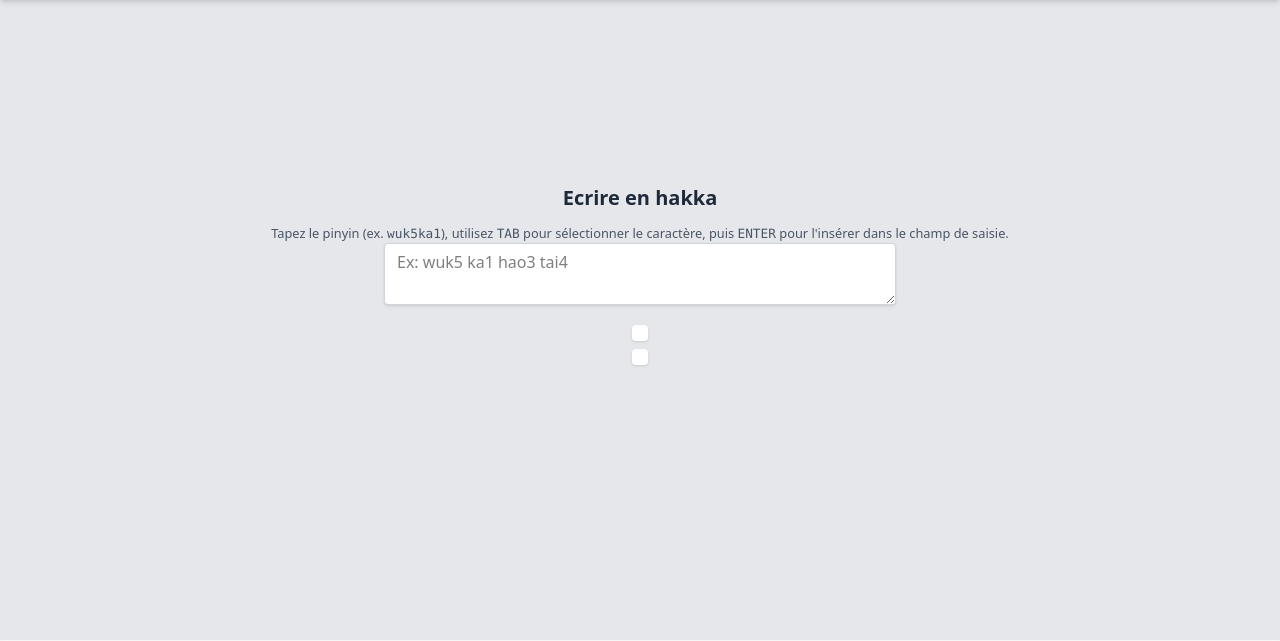
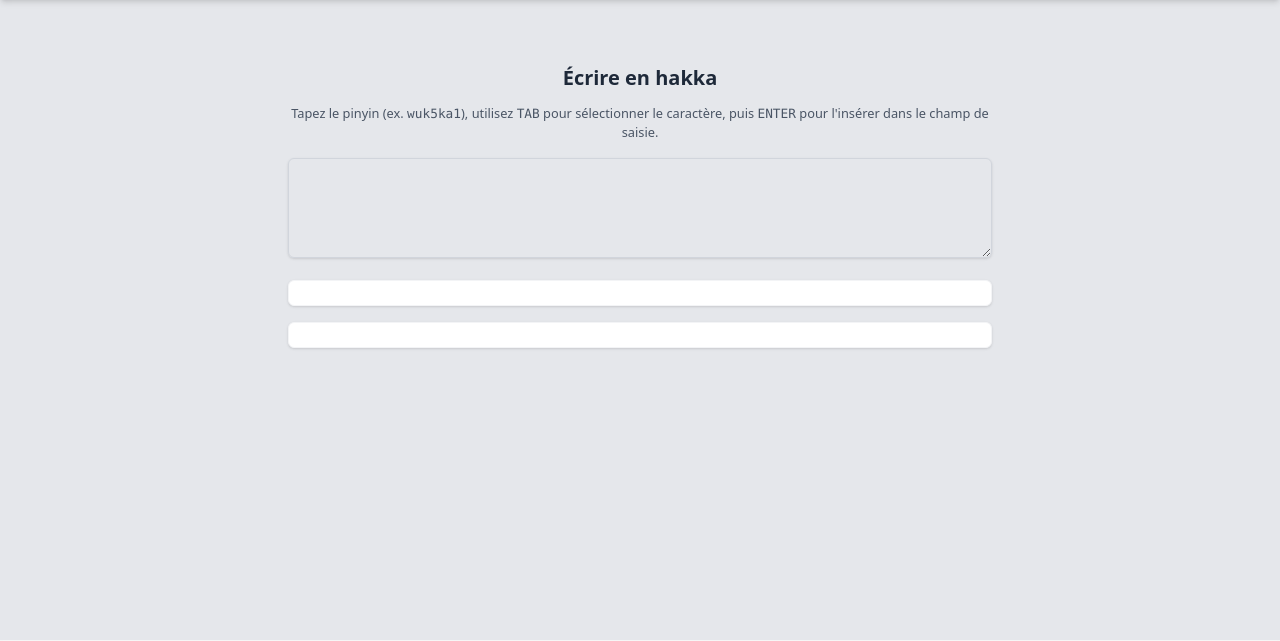
Before and after one commit to tahitoaa/hakka-tahiti, a Django app: page /converter/ in a window 1280 px wide. Shown: the part 108-749 px from the top of the page. Run offline with Django 5.2, Linux system fonts and the light colour scheme; tables that the repository leaves empty hold one stand-in row (values such as "Sample post").

Commit message:
upgrade converter br linebreaks + allow maj in pinyin col

```diff
--- a/hakkadbapp/management/commands/import_lexique.py
+++ b/hakkadbapp/management/commands/import_lexique.py
@@ -88,7 +88,7 @@
             # Clean inputs
             clean_pattern = rf"[{re.escape(string.punctuation)}\s]+"
             french = str(french_raw).strip()
-            pinyin = re.sub(clean_pattern, '', str(pinyin_raw)).strip()
+            pinyin = re.sub(clean_pattern, '', str(pinyin_raw).lower()).strip()
             hanzi = re.sub(clean_pattern, '', str(hanzi_raw)).strip()
 
             # Split into syllables and hanzi chars
--- a/hakkadbapp/templates/hakkadbapp/converter.html
+++ b/hakkadbapp/templates/hakkadbapp/converter.html
@@ -1,30 +1,32 @@
 {% extends "hakkadbapp/base.html" %}
 
 {% block content %}
-<div class="mt-10 flex flex-col items-center text-center p-30">
-    <label for="pinyin-input" class="text-xl font-bold mb-3 text-gray-800">
-        Ecrire en hakka
+<div class="mt-10 px-4 sm:px-6 lg:px-8 w-full max-w-screen-md mx-auto text-center">
+  <label for="pinyin-input" class="text-xl font-bold mb-3 text-gray-800 block">
+    Écrire en hakka
   </label>
 
-    <small class="text-gray-600">
-    Tapez le pinyin (ex. <code>wuk5ka1</code>), utilisez <kbd>TAB</kbd> pour sélectionner le caractère, puis
-    <kbd>ENTER</kbd> pour l'insérer dans le champ de saisie.
+  <small class="text-gray-600 block mb-4">
+    Tapez le pinyin (ex. <code>wuk5ka1</code>), utilisez <kbd>TAB</kbd> pour sélectionner le caractère,
+    puis <kbd>ENTER</kbd> pour l'insérer dans le champ de saisie.
   </small>
+
   <textarea id="pinyin-input"
             placeholder="Ex: wuk5 ka1 hao3 tai4"
-          class="bg-white w-full max-w-lg px-3 py-1.5 border border-gray-300 rounded text-base shadow-sm focus:outline-none focus:ring-1 focus:ring-indigo-400">
+            class="w-full px-4 py-2 border border-gray-300 rounded-md shadow-sm text-base focus:outline-none focus:ring-2 focus:ring-indigo-400 resize-y min-h-[100px] max-h-[300px]">
   </textarea>
+
   <div id="suggested-hanzi"
-     class="mt-3 text-base font-medium text-indigo-800 leading-tight break-words">
+       class="mt-4 text-base font-medium text-indigo-800 leading-tight break-words">
   </div>
+
   <div id="pinyin-sentence-results"
-     class="mt-2 text-sm text-gray-700 leading-snug text-left whitespace-normal bg-white p-2 rounded shadow-sm">
+       class="mt-4 text-sm text-gray-700 leading-snug text-left bg-white p-3 rounded-md shadow border border-gray-100">
   </div>
 
   <div id="pinyin-only"
-     class="mt-2 text-sm text-gray-700 leading-snug text-left whitespace-normal bg-white p-2 rounded shadow-sm">
+       class="mt-4 text-sm text-gray-700 leading-snug text-left bg-white p-3 rounded-md shadow border border-gray-100">
   </div>
-
 </div>
 
     <script>
@@ -167,6 +169,14 @@
             // Build rich pinyin output
             const inputHanzi = Array.from(input.value.trim());
             const pinyinRich = inputHanzi.map(h => {
+                if (h === '\n') {
+                    return '<br>';
+                }
+
+                if (h == ' ') {
+                    return '<span class="inline-block w-4"></span>';
+                }
+
                 const matches = getMatchesForHanzi(h, allItems);
                 const pinyinText = matches.length === 0 ? '?' : matches.join(', ');
 
@@ -177,7 +187,17 @@
                     </span>
                 `;
             }).join('');
+
             pinyinOnlyOutput.innerHTML = inputHanzi.map(h => {
+                if (h === '\n') {
+                    return '<br>';
+                }
+
+                if (h == ' ') {
+                    return '<span class="inline-block w-4"></span>';
+                }
+
+
                 const matches = getMatchesForHanzi(h, allItems);
                 return matches.length > 0 ? matches.join(', ') : '?';
             }).join(' ');
--- a/hakkadbapp/templates/hakkadbapp/phonemes.html
+++ b/hakkadbapp/templates/hakkadbapp/phonemes.html
@@ -1,10 +1,5 @@
 {% extends "hakkadbapp/base.html" %}
-{% extends "hakkadbapp/base.html" %}
-
 {% block content %}
-
-
-
 <div class="overflow-x-auto w-full max-w-full no-print-overflow">
   <table class="table-auto border-collapse w-full text-sm">
     <thead>
```
Also changed, not shown: hakkadbapp/templates/hakkadbapp/components/hanzi_block.html (+12 -2 lines). Lines whose indentation alone changed are shown as unchanged.
